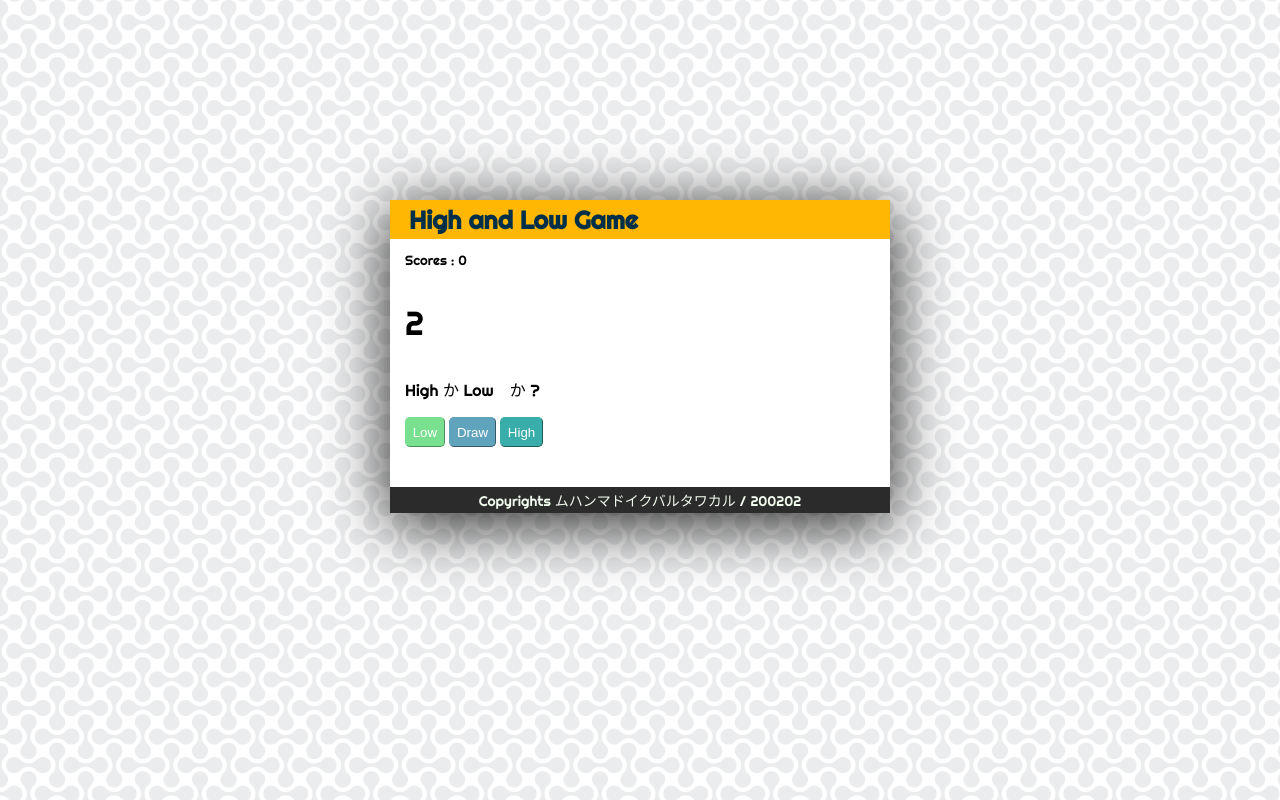
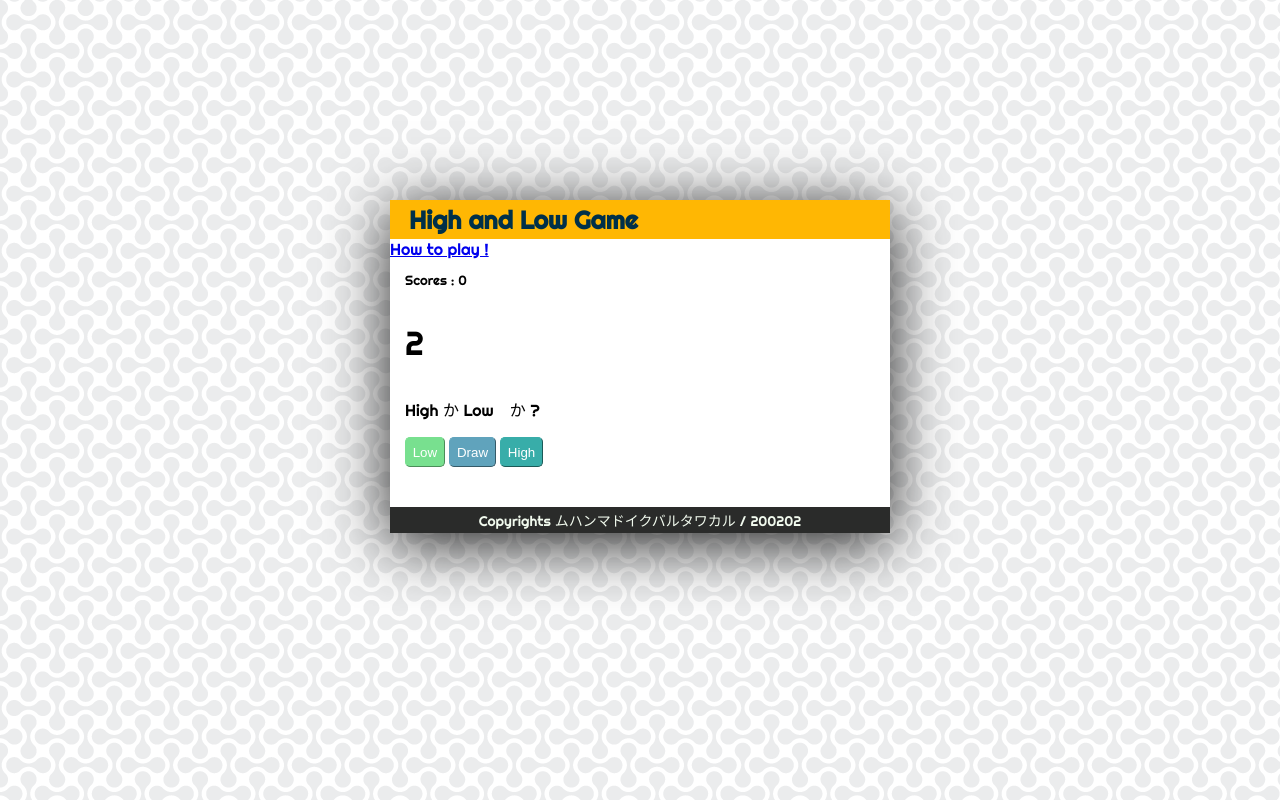
Before and after one commit to 200202iqbal/HighAndLowGame, a plain HTML site: page index.html in a window 1280 px wide. Drawn offline with Linux system fonts and the light colour scheme.

Commit message:
update How To Play

```diff
--- a/index.html
+++ b/index.html
@@ -17,6 +17,7 @@
             <div class="titleScreenGame">
                 <span class="titleScreen">High and Low Game</span>
             </div>
+            <a href="README.txt">How to play !</a>
             <p id="scores">Scores : <span id="scoresValue"></span></p>
             <p id="number"></p>
             <p id="text"> High か Low　か ?</p>
```
